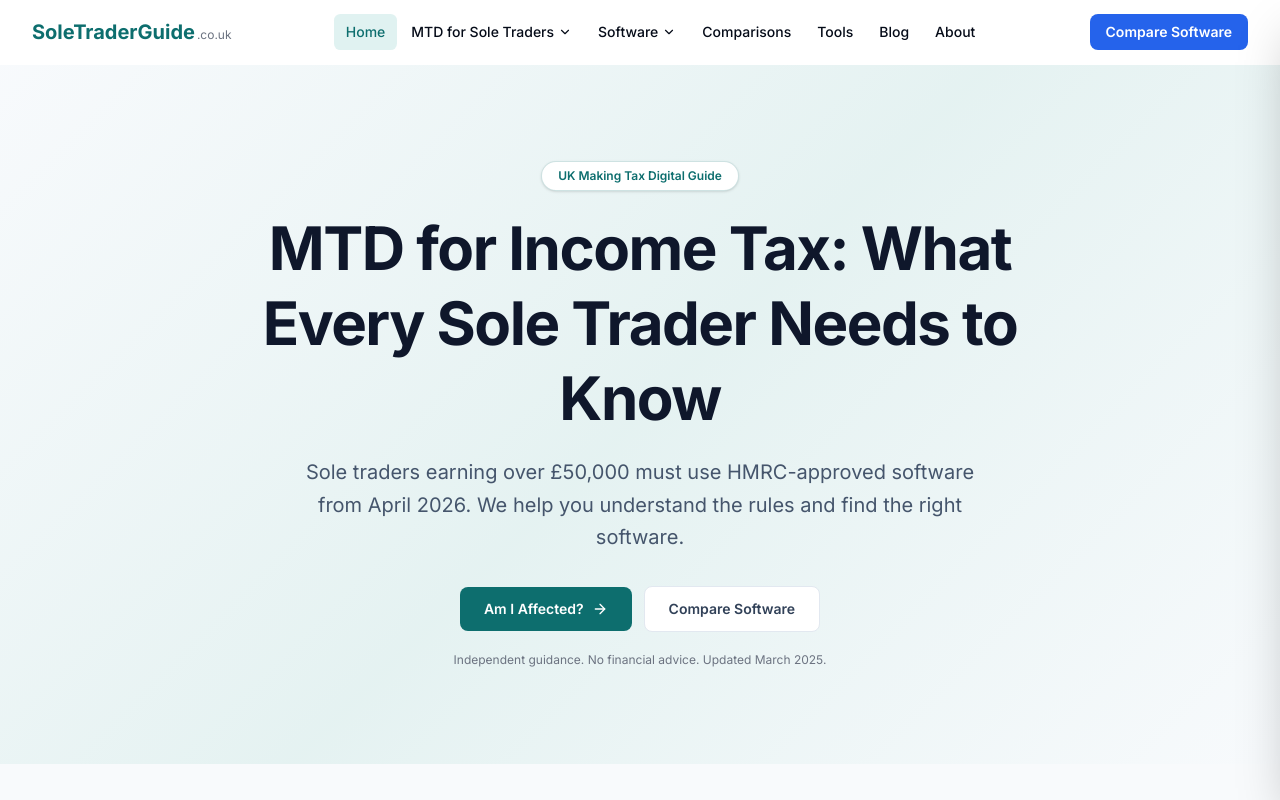
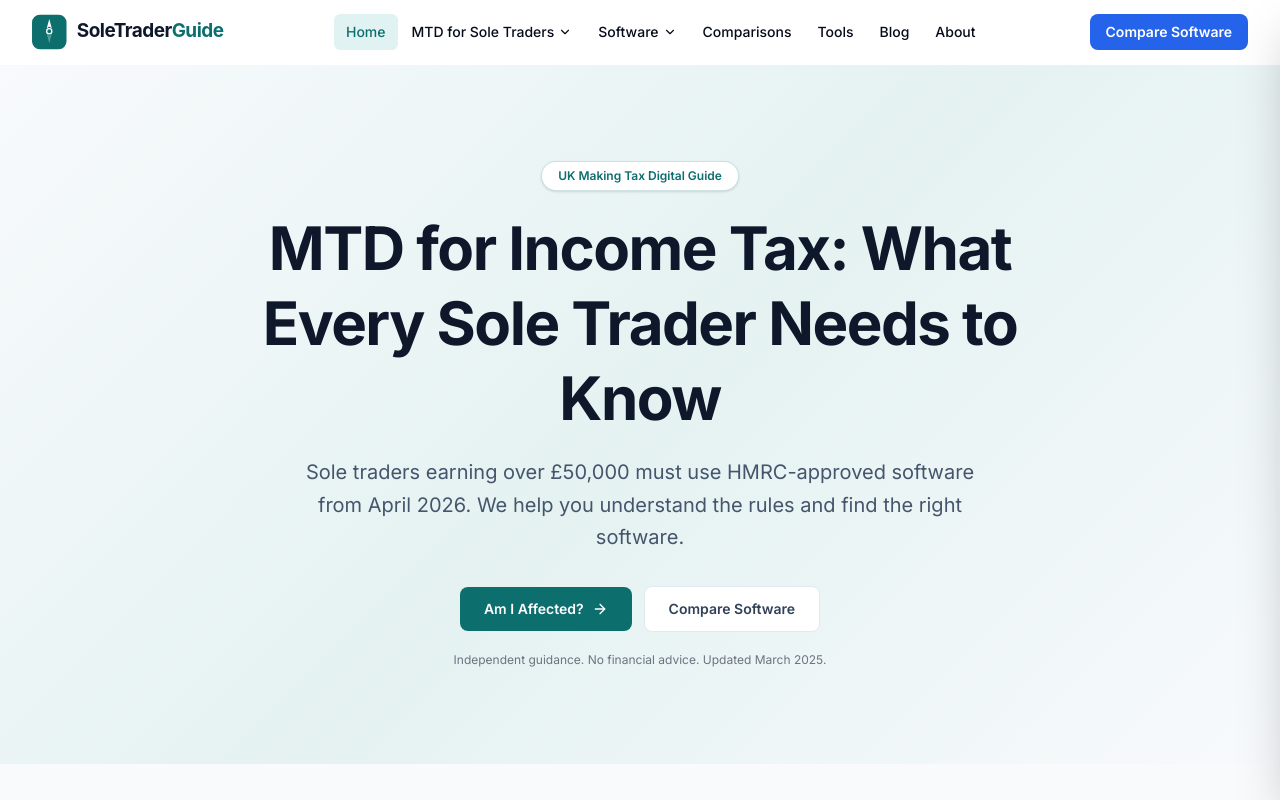
Before and after one commit to b4ked/soletraderguide, a Next.js app: page / in a window 1280 px wide. Shown: the top 800 px of the page. Built offline with nearby package versions, Linux system fonts and the light colour scheme.

Commit message:
Replace text wordmark with SVG logo in header

```diff
--- a/src/components/layout/Header.tsx
+++ b/src/components/layout/Header.tsx
@@ -1,6 +1,7 @@
 'use client'
 
 import Link from 'next/link'
+import Image from 'next/image'
 import { usePathname } from 'next/navigation'
 import { useState, useEffect, useRef } from 'react'
 import { ChevronDown, Menu } from 'lucide-react'
@@ -42,11 +43,16 @@ export function Header() {
             {/* Logo */}
             <Link
               href="/"
-              className="flex items-baseline gap-0.5 shrink-0"
+              className="flex items-center shrink-0"
               aria-label="SoleTraderGuide — return to homepage"
             >
-              <span className="text-xl font-bold text-brand leading-none">SoleTraderGuide</span>
-              <span className="text-xs text-muted-foreground">.co.uk</span>
+              <Image
+                src="/logo.svg"
+                alt="SoleTraderGuide"
+                width={200}
+                height={38}
+                priority
+              />
             </Link>
 
             {/* Desktop navigation */}
```
